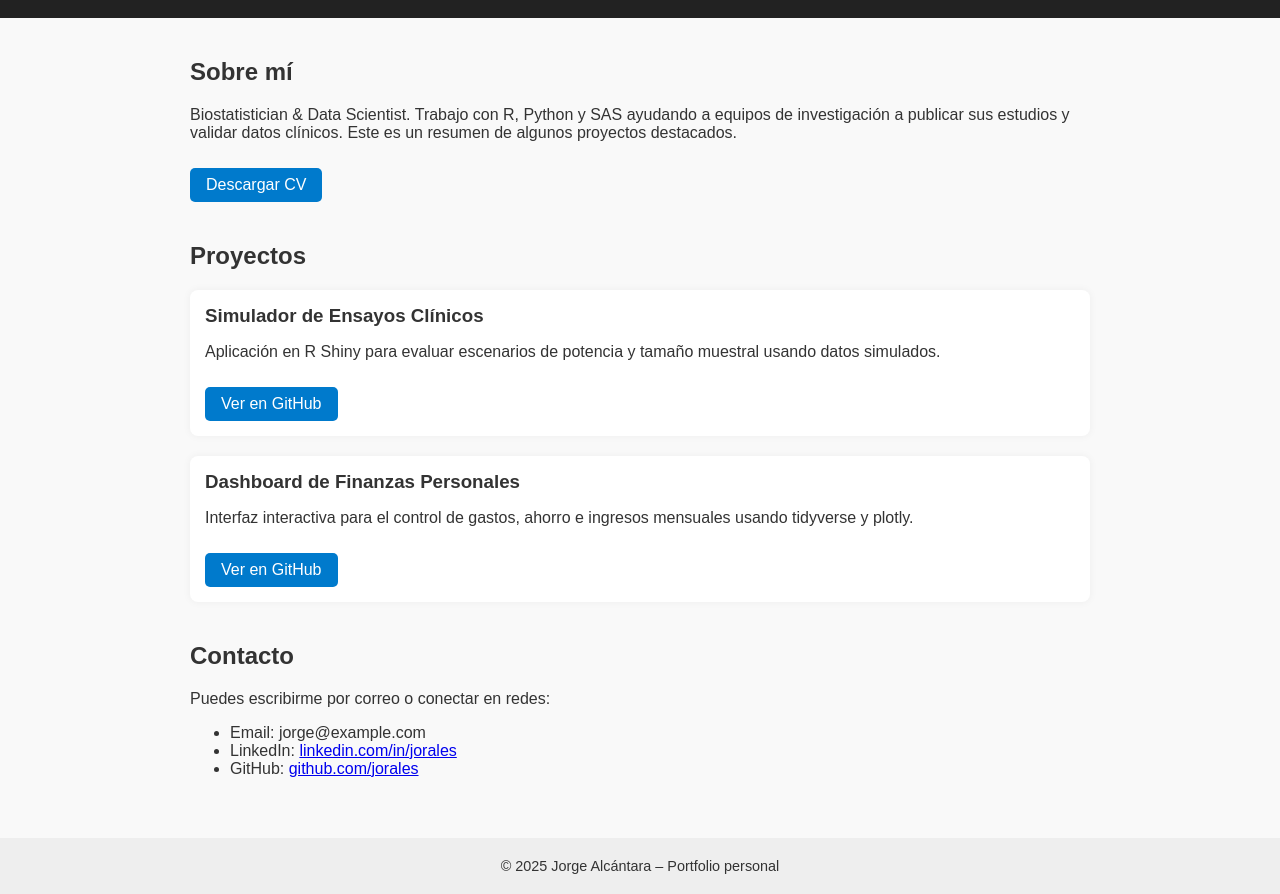
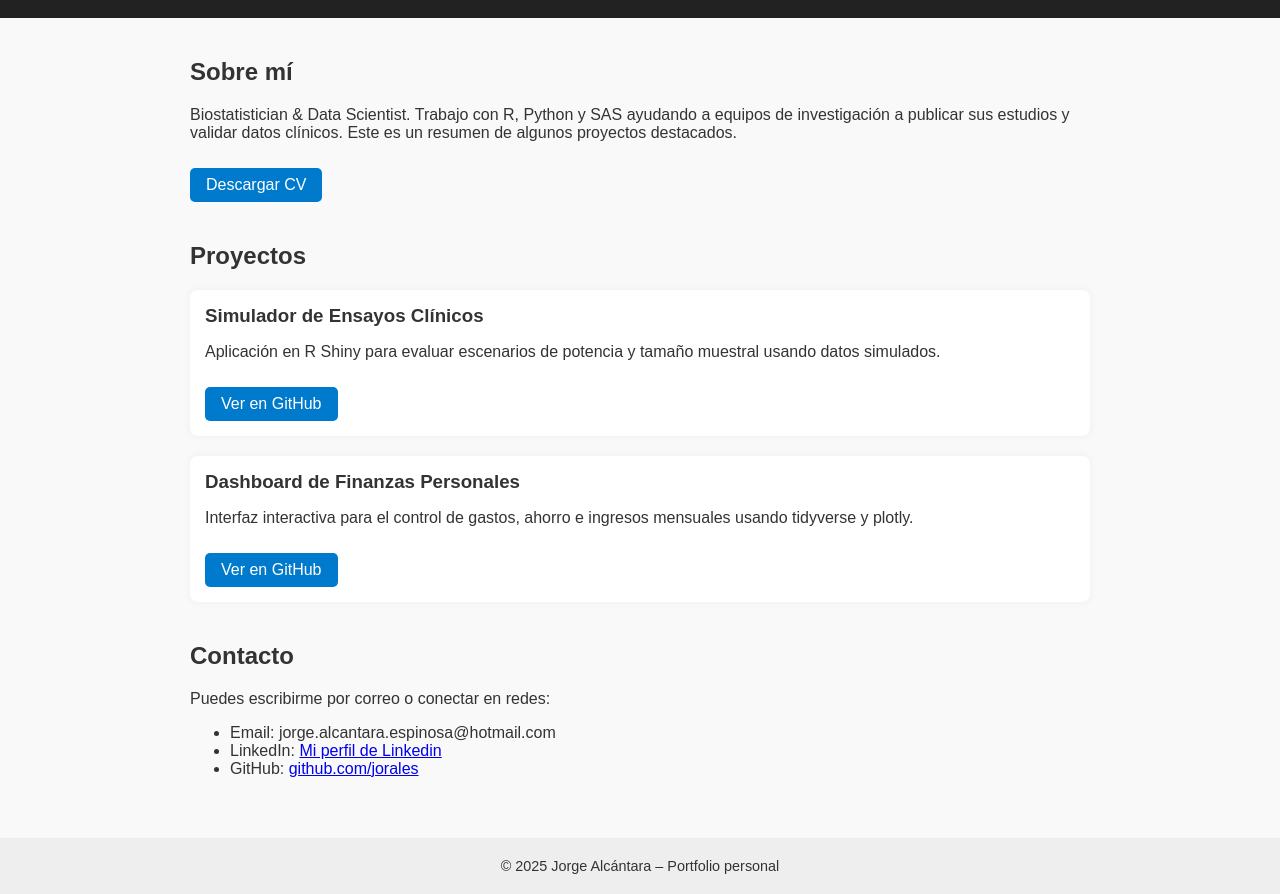
Before and after one commit to JorAlEs/Portfolio, a plain HTML site: page index.html in a window 1280 px wide. Shown: the part 120-1014 px from the top of the page. Drawn offline with Linux system fonts and the light colour scheme.

Commit message:
Update index.html
Update linkedin Link and directory

```diff
--- a/index.html
+++ b/index.html
@@ -108,8 +108,8 @@
       <h2>Contacto</h2>
       <p>Puedes escribirme por correo o conectar en redes:</p>
       <ul>
-        <li>Email: jorge@example.com</li>
-        <li>LinkedIn: <a href="https://linkedin.com/in/jorales" target="_blank">linkedin.com/in/jorales</a></li>
+        <li>Email: jorge.alcantara.espinosa@hotmail.com</li>
+        <li>LinkedIn: <a href="https://www.linkedin.com/in/jorge-alc%C3%A1ntara-espinosa-570055356/" target="_blank">Mi perfil de Linkedin</a></li>
         <li>GitHub: <a href="https://github.com/jorales" target="_blank">github.com/jorales</a></li>
       </ul>
     </section>
```
